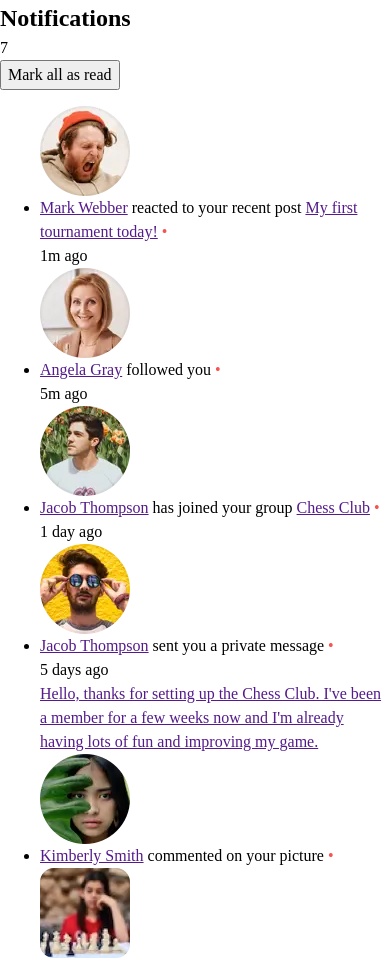
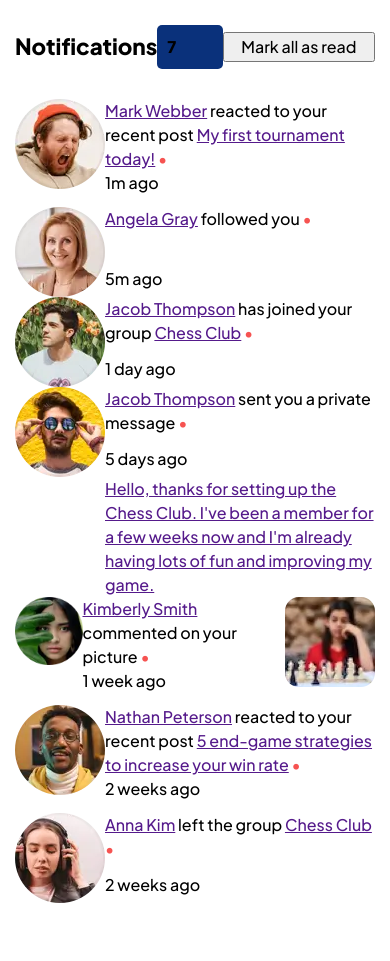
Before and after one commit to LucasEPK/notifications-page, a plain HTML site: page index.html in a window 390 px wide. Shown: the top 961 px of the page. After the commit the page ends 918 px from the top, so only its background shows below. Drawn offline with Linux system fonts and the light colour scheme.

Commit message:
started styling for mobile

```diff
--- a/index.html
+++ b/index.html
@@ -18,88 +18,89 @@
 
   <main>
     <section class="container">
-      <h1>
-        Notifications
-      </h1>
-      <p class="js-notifications-number"></p>
+      <div class="notifications_header">
+        <h1 class="notifications-h1">
+          Notifications
+        </h1>
+        <p class="js-notifications-number notifications-number"></p>
 
-      <button onclick="mark_all_as_read()">Mark all as read</button>
-
+        <button class="notifications-button" onclick="mark_all_as_read()">Mark all as read</button>
+      </div>
 
       <ul class="notifications_container">
         <li class="notification">
-          <img src="assets/images/avatar-mark-webber.webp" alt="profile picture">
-          <p>
+          <img class="notification-pfp" src="assets/images/avatar-mark-webber.webp" alt="profile picture">
+          <p class="notification-message">
             <a class="notification-username" href="" onclick="mark_as_read(this)">Mark Webber</a> reacted to your recent post <a class="notification-post" href="" onclick="mark_as_read(this)">My first tournament today!</a> <span class="js-notification-dot notification-dot">•</span>
           </p>
-          <p>
+          <p class="notification-time">
             1m ago
           </p>
         </li>
 
         <li class="notification">
-          <img src="assets/images/avatar-angela-gray.webp" alt="profile picture">
-          <p>
+          <img class="notification-pfp" src="assets/images/avatar-angela-gray.webp" alt="profile picture">
+          <p class="notification-message">
             <a class="notification-username" href="" onclick="mark_as_read(this)">Angela Gray</a> followed you <span class="js-notification-dot notification-dot">•</span>
           </p>
-          <p>
+          <p class="notification-time">
             5m ago
           </p>
         </li>
 
         <li class="notification">
-          <img src="assets/images/avatar-jacob-thompson.webp" alt="profile picture">
-          <p>
+          <img class="notification-pfp" src="assets/images/avatar-jacob-thompson.webp" alt="profile picture">
+          <p class="notification-message">
 
             <a class="notification-username" href="" onclick="mark_as_read(this)">Jacob Thompson</a> has joined your group <a class="notification-group" href="" onclick="mark_as_read(this)">Chess Club</a> <span class="js-notification-dot notification-dot">•</span>
           </p>
-          <p>
+          <p class="notification-time">
             1 day ago
           </p>
         </li>
 
         <li class="notification">
-          <img src="assets/images/avatar-rizky-hasanuddin.webp" alt="profile picture">
-          <p>
+          <img class="notification-pfp" src="assets/images/avatar-rizky-hasanuddin.webp" alt="profile picture">
+          <p class="notification-message">
             <a class="notification-username" href="" onclick="mark_as_read(this)">Jacob Thompson</a> sent you a private message <span class="js-notification-dot notification-dot">•</span>
           </p>
-          <p>
+          <p class="notification-time">
             5 days ago
           </p>
-          <a class="notification-message" href="" onclick="mark_as_read(this.previousElementSibling.previousElementSibling.firstElementChild)"> <!--this.previousElementSibling.previousElementSibling.firstElementChild is the a element with the username, we do this so the function works correctly and finds the correct js-notification-dot class-->
+          <a class="notification-pm" href="" onclick="mark_as_read(this.previousElementSibling.previousElementSibling.firstElementChild)"> <!--this.previousElementSibling.previousElementSibling.firstElementChild is the a element with the username, we do this so the function works correctly and finds the correct js-notification-dot class-->
             Hello, thanks for setting up the Chess Club. I've been a member for a few weeks now and
             I'm already having lots of fun and improving my game.
           </a>
         </li>
 
         <li class="notification">
-          <img src="assets/images/avatar-kimberly-smith.webp" alt="profile picture">
-          <p>
+          <img class="notification-pfp" src="assets/images/avatar-kimberly-smith.webp" alt="profile picture">
+          <p class="notification-message">
             <a class="notification-username" href="" onclick="mark_as_read(this)">Kimberly Smith</a> commented on your picture <span class="js-notification-dot notification-dot">•</span>
           </p>
           <a class="notification-image" href="" onclick="mark_as_read(this.previousElementSibling.firstElementChild)"><img src="assets/images/image-chess.webp" alt="girl playing chess"></a> <!--this.previousElementSibling.firstElementChild is the a element with the username, we do this so the function works correctly and finds the correct js-notification-dot class-->
-          <p>
+          <p class="notification-time">
             1 week ago
           </p>
         </li>
 
         <li class="notification">
-          <img src="assets/images/avatar-nathan-peterson.webp" alt="profile picture">
-          <p>
+          <img class="notification-pfp" src="assets/images/avatar-nathan-peterson.webp" alt="profile picture">
+          <p class="notification-message">
 
             <a class="notification-username" href="" onclick="mark_as_read(this)">Nathan Peterson</a> reacted to your recent post <a class="notification-post" href="" onclick="mark_as_read(this)">5 end-game strategies to increase your win rate</a> <span class="js-notification-dot notification-dot">•</span>
           </p>
-          <p>
+          <p class="notification-time">
             2 weeks ago
           </p>
         </li>
 
         <li class="notification">
-          <img src="assets/images/avatar-anna-kim.webp" alt="profile picture">
-          <p>
+          <img class="notification-pfp" src="assets/images/avatar-anna-kim.webp" alt="profile picture">
+          <p class="notification-message">
             <a class="notification-username" href="" onclick="mark_as_read(this)">Anna Kim</a> left the group <a class="notification-group" href="" onclick="mark_as_read(this)">Chess Club</a> <span class="js-notification-dot notification-dot">•</span>
           </p>
-          <p>
+          <p class="notification-time">
             2 weeks ago
           </p>
         </li>
--- a/style.css
+++ b/style.css
@@ -1,3 +1,76 @@
+@font-face {
+	font-family: 'Plus Jakarta Sans';
+	src: url('assets/fonts/PlusJakartaSans-VariableFont_wght.ttf') format('truetype-variations');
+	font-weight: 500 800;
+}
+
+body{
+    font-family: 'Plus Jakarta Sans', sans-serif;
+}
+
+ul {
+    margin: 0;
+    padding: 0;
+    list-style: none; /*removes list dot*/
+}
+
+.container{
+    background-color: hsl(0, 0%, 100%); /*white*/
+    padding: 15px 15px;
+}
+
+.notifications_header{
+    display: flex;
+    margin: 10px 0 30px 0;
+
+    align-items: center;
+}
+
+.notifications-h1{
+    flex: 2.2;
+
+    font-size: 1.4rem;
+    font-weight: 800;
+}
+
+.notifications-number{
+    flex: 1;
+
+    padding: 10px;
+    background-color: hsl(219, 85%, 26%);/*blue*/
+    border-radius: 5px;
+
+    font-weight: 800;
+}
+
+.notifications-button{
+    flex: 3;
+
+    font-weight: 400;
+}
+
+.notifications_container{
+    display: flex;
+    flex-direction: column;
+}
+
+.notification{
+    display: grid;
+    grid-template-rows: 2fr 1fr;
+    grid-template-columns: 1fr 3fr;
+}
+
+.notification-pfp{
+    grid-area: 1/1/3/2;
+}
+
+.notification-message{
+    grid-area: 1/2/2/3;
+}
+
+.notification-time{
+    grid-area: 2/2/3/3;
+}
 
 .notification-dot{
     color: hsl(1, 90%, 64%);/*red*/
@@ -7,6 +80,14 @@
     display: none;
 }
 
+.notification-pm{
+    grid-area: 3/2/3/3;
+}
+
+.notification-image{
+    grid-area: 1/3/3/4;
+}
+
 .attribution{
     display: none;
 }
```
